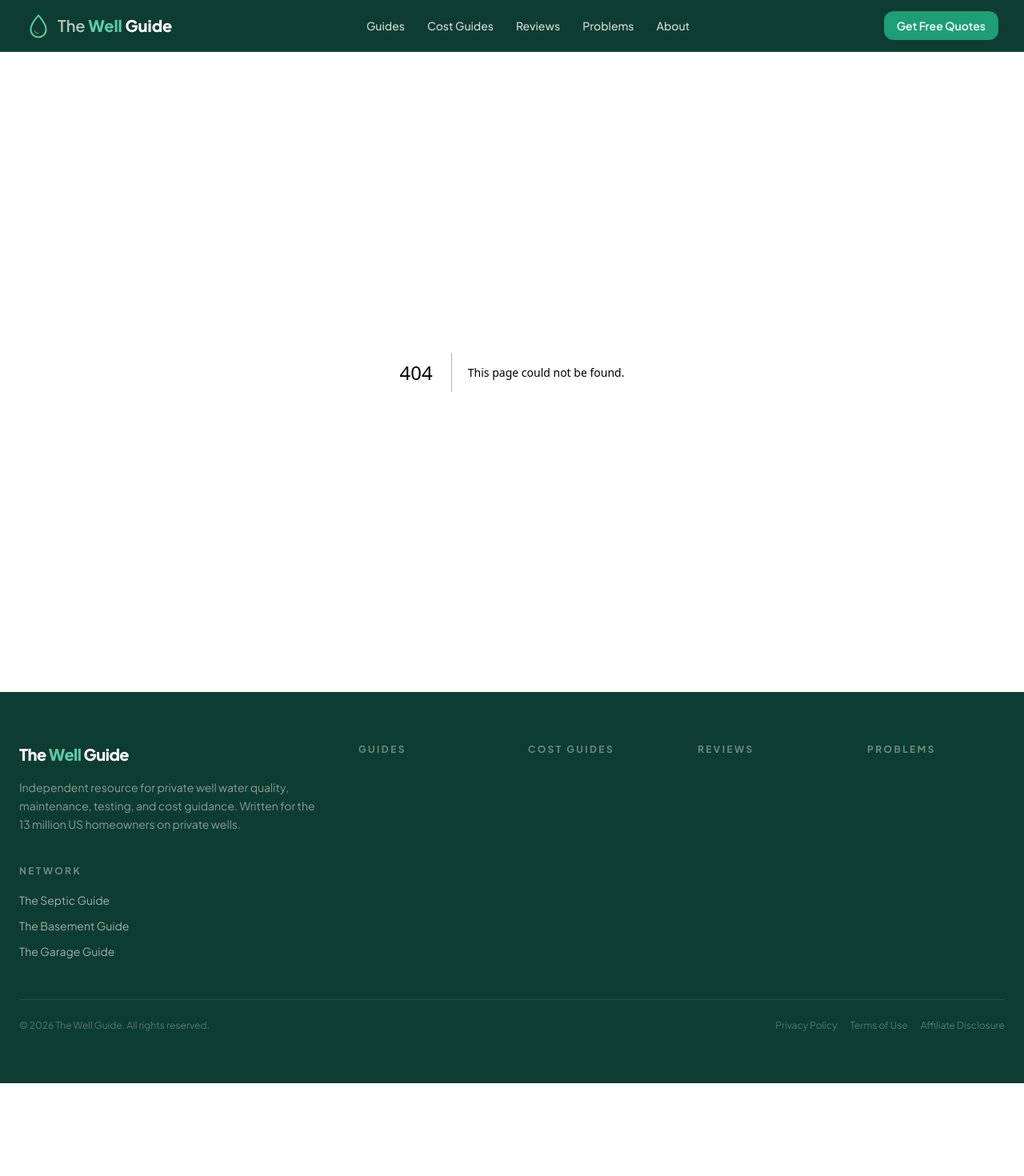
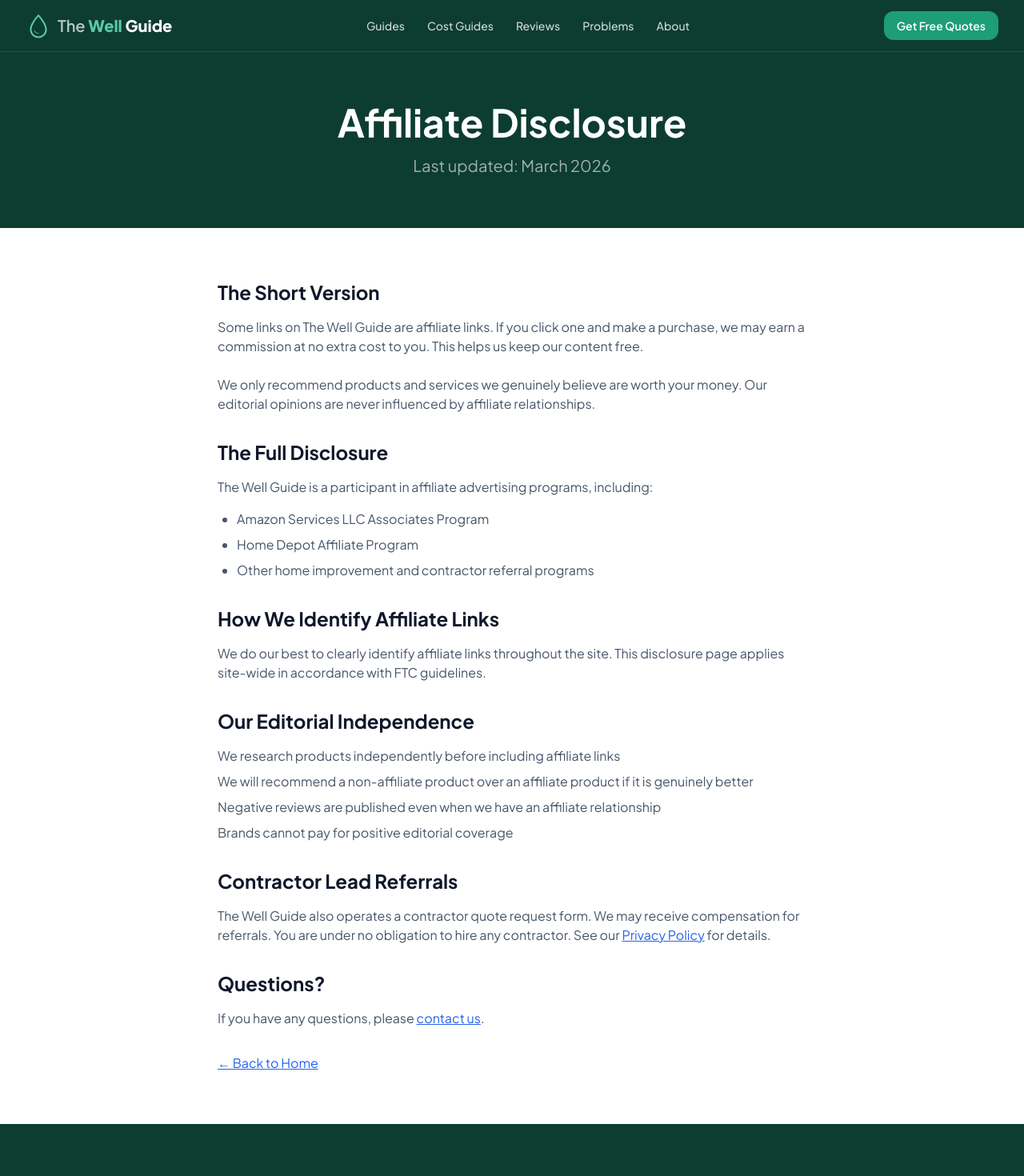
Before and after one commit to thebasementguide2026/thewell.guide-, a Next.js app: page /affiliate-disclosure in a window 1280 px wide. Before the commit this address had no page. Shown: the top 1470 px of the page at 80% size. Before the commit the page ends 1354 px from the top, so only its background shows below. Built offline with nearby package versions, Linux system fonts and the light colour scheme.

Commit message:
Create page.tsx

```diff
--- /dev/null
+++ b/app/affiliate-disclosure/page.tsx
@@ -0,0 +1,54 @@
+import { Metadata } from 'next'
+import Link from 'next/link'
+
+export const metadata: Metadata = {
+  title: 'Affiliate Disclosure | The Well Guide',
+  description: 'Learn about affiliate relationships and how The Well Guide earns revenue.',
+}
+
+export default function AffiliateDisclosurePage() {
+  return (
+    <main className="min-h-screen bg-white">
+      <section style={{ backgroundColor: '#0D3D30' }} className="text-white py-16">
+        <div className="container mx-auto px-4 max-w-4xl text-center">
+          <h1 className="text-4xl md:text-5xl font-bold mb-4">Affiliate Disclosure</h1>
+          <p className="text-xl text-white/60">Last updated: March 2026</p>
+        </div>
+      </section>
+      <section className="container mx-auto px-4 max-w-3xl py-16">
+        <div className="prose prose-lg max-w-none">
+          <h2 className="text-2xl font-bold text-slate-900 mb-4">The Short Version</h2>
+          <p className="text-slate-600 mb-6">Some links on The Well Guide are affiliate links. If you click one and make a purchase, we may earn a commission at no extra cost to you. This helps us keep our content free.</p>
+          <p className="text-slate-600 mb-8">We only recommend products and services we genuinely believe are worth your money. Our editorial opinions are never influenced by affiliate relationships.</p>
+
+          <h2 className="text-2xl font-bold text-slate-900 mb-4">The Full Disclosure</h2>
+          <p className="text-slate-600 mb-4">The Well Guide is a participant in affiliate advertising programs, including:</p>
+          <ul className="list-disc pl-6 text-slate-600 mb-8 space-y-2">
+            <li>Amazon Services LLC Associates Program</li>
+            <li>Home Depot Affiliate Program</li>
+            <li>Other home improvement and contractor referral programs</li>
+          </ul>
+
+          <h2 className="text-2xl font-bold text-slate-900 mb-4">How We Identify Affiliate Links</h2>
+          <p className="text-slate-600 mb-8">We do our best to clearly identify affiliate links throughout the site. This disclosure page applies site-wide in accordance with FTC guidelines.</p>
+
+          <h2 className="text-2xl font-bold text-slate-900 mb-4">Our Editorial Independence</h2>
+          <ul className="text-slate-600 mb-8 space-y-2">
+            <li>We research products independently before including affiliate links</li>
+            <li>We will recommend a non-affiliate product over an affiliate product if it is genuinely better</li>
+            <li>Negative reviews are published even when we have an affiliate relationship</li>
+            <li>Brands cannot pay for positive editorial coverage</li>
+          </ul>
+
+          <h2 className="text-2xl font-bold text-slate-900 mb-4">Contractor Lead Referrals</h2>
+          <p className="text-slate-600 mb-8">The Well Guide also operates a contractor quote request form. We may receive compensation for referrals. You are under no obligation to hire any contractor. See our <Link href="/privacy" className="text-blue-600 hover:text-blue-800 underline">Privacy Policy</Link> for details.</p>
+
+          <h2 className="text-2xl font-bold text-slate-900 mb-4">Questions?</h2>
+          <p className="text-slate-600 mb-8">If you have any questions, please <Link href="/about" className="text-blue-600 hover:text-blue-800 underline">contact us</Link>.</p>
+
+          <Link href="/" className="text-blue-600 hover:text-blue-800 underline">&larr; Back to Home</Link>
+        </div>
+      </section>
+    </main>
+  )
+}
```
